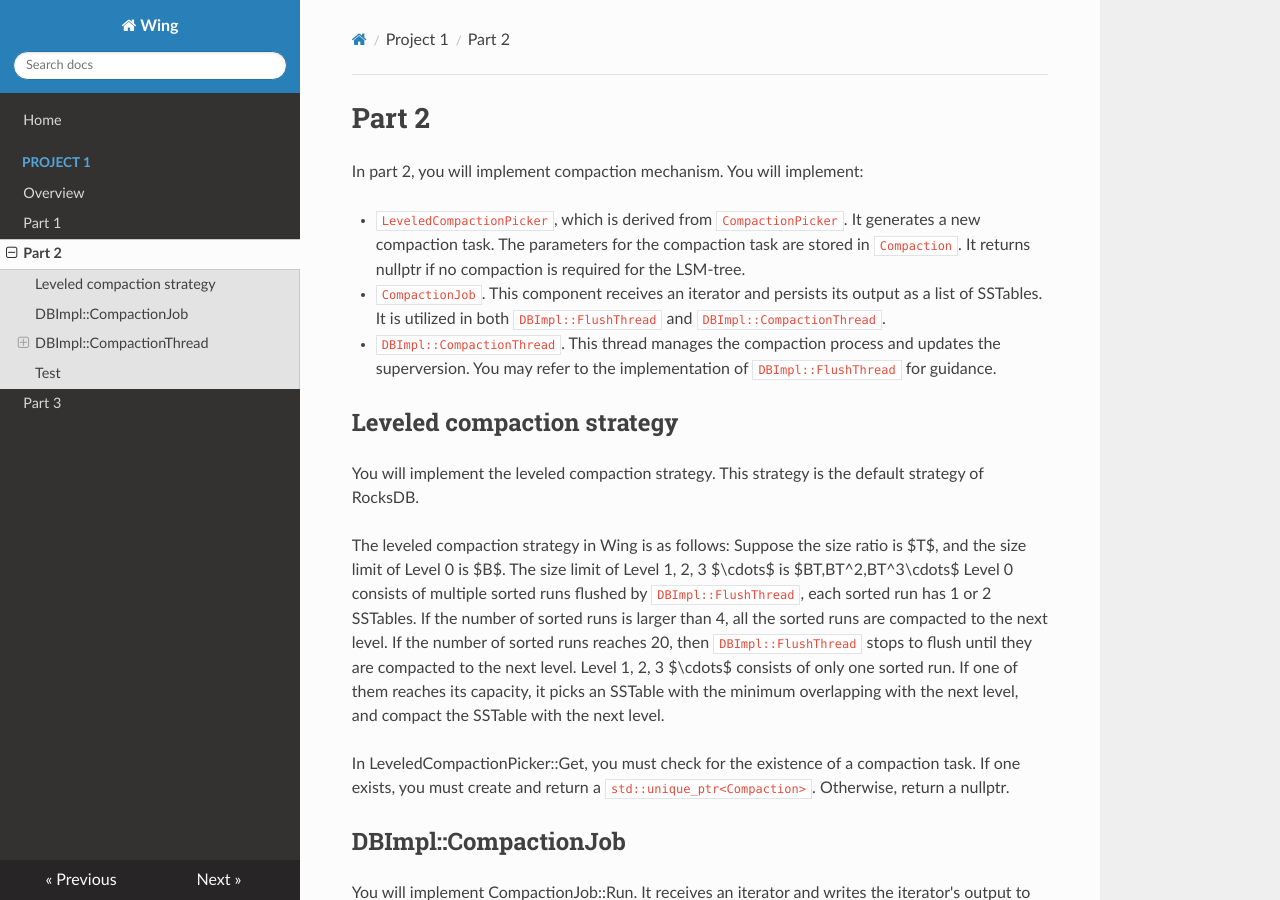
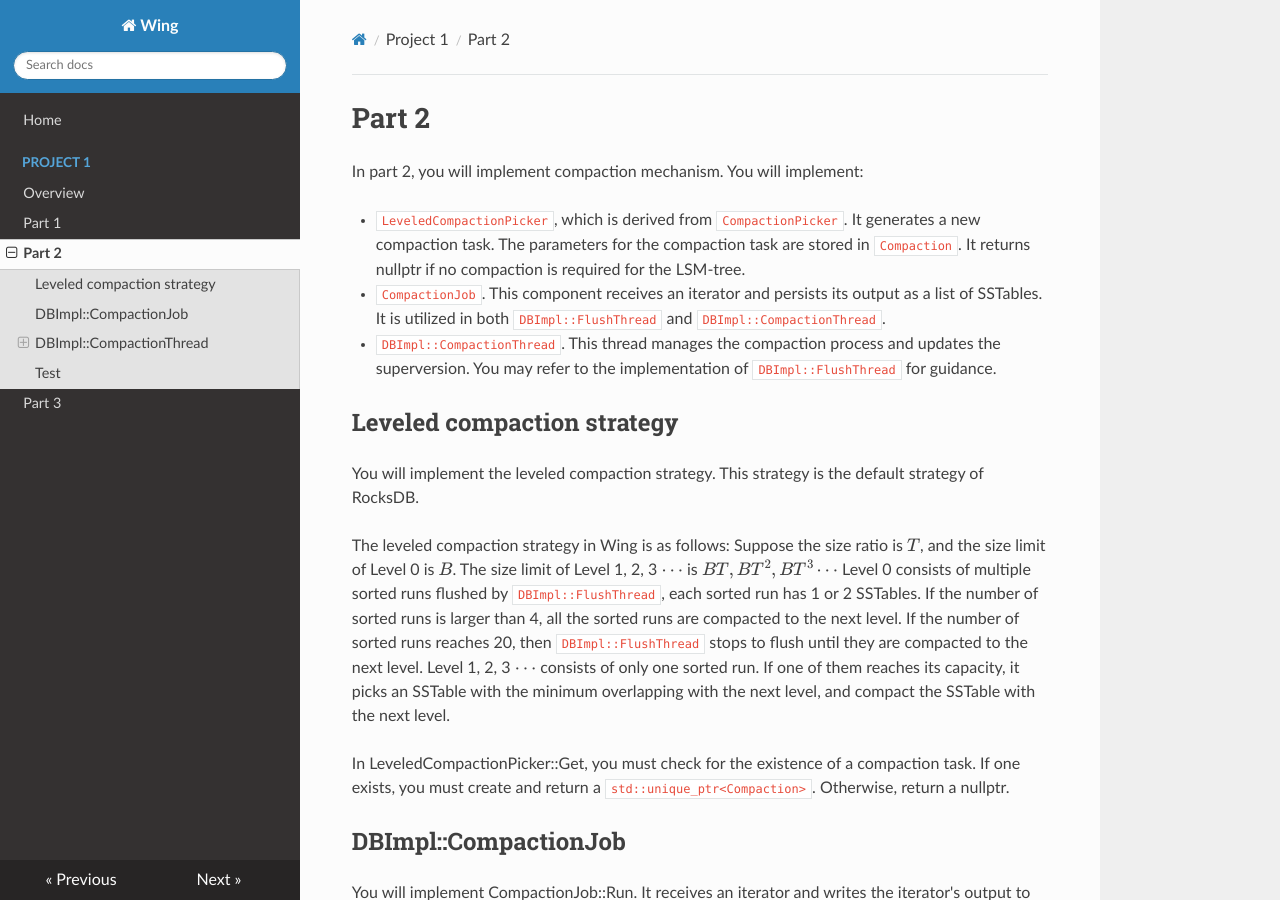
Before and after one commit to iidb/wing-docs, an MkDocs documentation site: the page built from docs/p1/part2.md, in a window 1280 px wide and 900 px high. Built offline with MkDocs 1.6.1, drawn with Linux system fonts in a browser that asks for light colours; nearby versions of some CDN libraries; formulas are drawn with MathJax 3.

Commit message:
Support latex style formulas

```diff
--- a/mkdocs.yml
+++ b/mkdocs.yml
@@ -9,3 +9,9 @@ nav:
     - "Part 3": p1/part3.md
 
 theme: readthedocs
+
+markdown_extensions:
+  - pymdownx.arithmatex
+
+extra_javascript:
+  - https://cdn.jsdelivr.net/npm/mathjax@2/MathJax.js?config=TeX-AMS-MML_HTMLorMML
```
